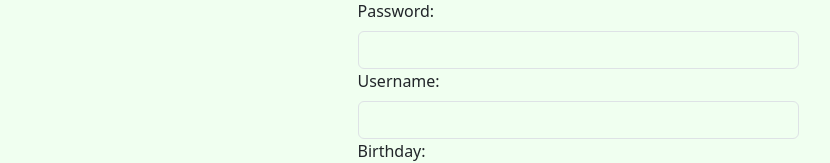
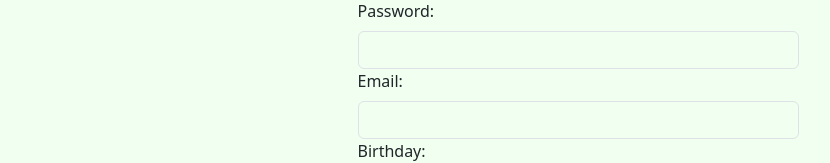
Before and after one commit to HunkRowgan/myFlix-client, a React (Vite) app: page /signup in a window 1280 px wide. Shown: the part 273-436 px from the top of the page, without its empty margins (62-892 px from the left). Built offline with nearby package versions, Linux system fonts and the light colour scheme.

Commit message:
Fixed bug in sign-up form
- typo - Username instead of Email

```diff
--- a/src/components/signup-view/signup-view.jsx
+++ b/src/components/signup-view/signup-view.jsx
@@ -61,7 +61,7 @@ export const SignupView = () => {
               />
           </Form.Group>
           <Form.Group controlId="formEmail">
-            <Form.Label>Username:</Form.Label>
+            <Form.Label>Email:</Form.Label>
             <Form.Control
               type="email"
               value={email}
```
